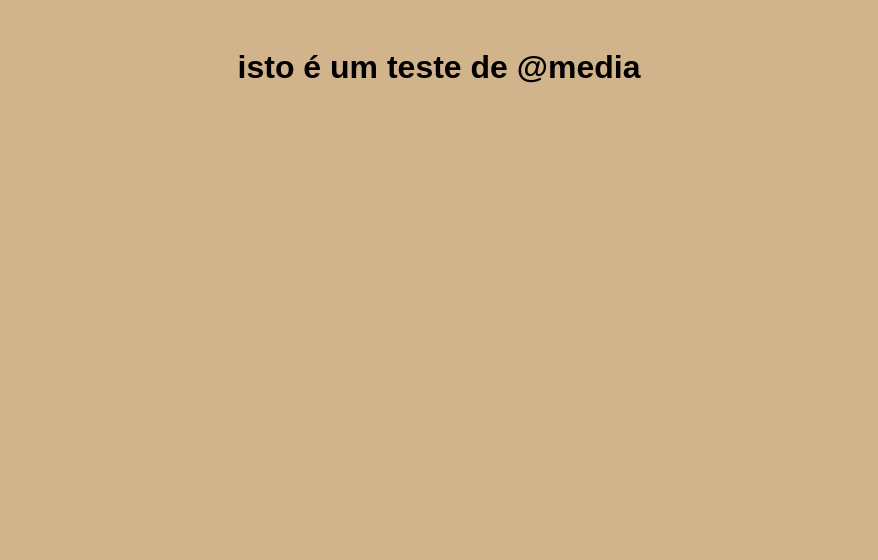
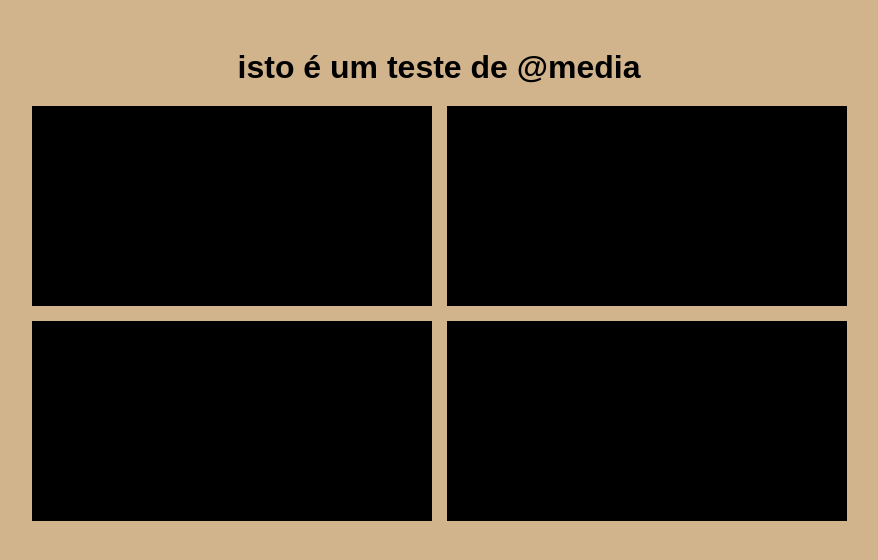
Before and after one commit to ThiagoHenrique67/DISPLAY, a website: page hub-ia/index.html in a window 1280 px wide. Shown: the whole page, without its empty margins (201-1079 px from the left). Drawn offline with Linux system fonts and the light colour scheme.

Commit message:
add: Testes

```diff
--- a/hub-ia/index.html
+++ b/hub-ia/index.html
@@ -3,7 +3,7 @@
 <head>
     <meta charset="UTF-8">
     <meta name="viewport" content="width=device-width, initial-scale=1.0">
-    <title>Hub-ia</title>
+    <title>Hub-IA</title>
     <link rel="stylesheet" href="./css/style.css">
 
     <style>
@@ -36,7 +36,6 @@
 
 
 
-
 /* Base style for mobile devices */
 body {
   background-color: olive;
@@ -64,8 +63,13 @@ body {
 </head>
 <body>
     <h1>isto é um teste de @media</h1>
-    <section class="conteiner">
 
-    </section>
+    <div class="conteiner">
+        <div class="box"></div>
+        <div class="box"></div>
+        <div class="box"></div>
+        <div class="box"></div>
+    </div>
+
 </body>
-</html>
+    </html>
```
